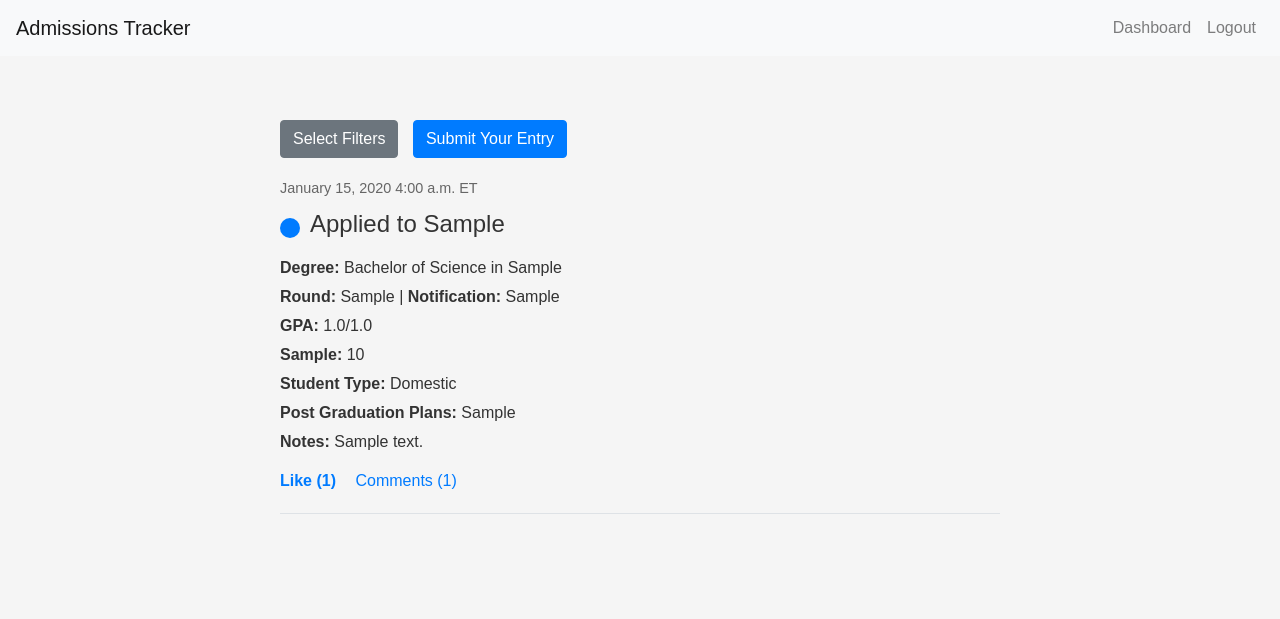
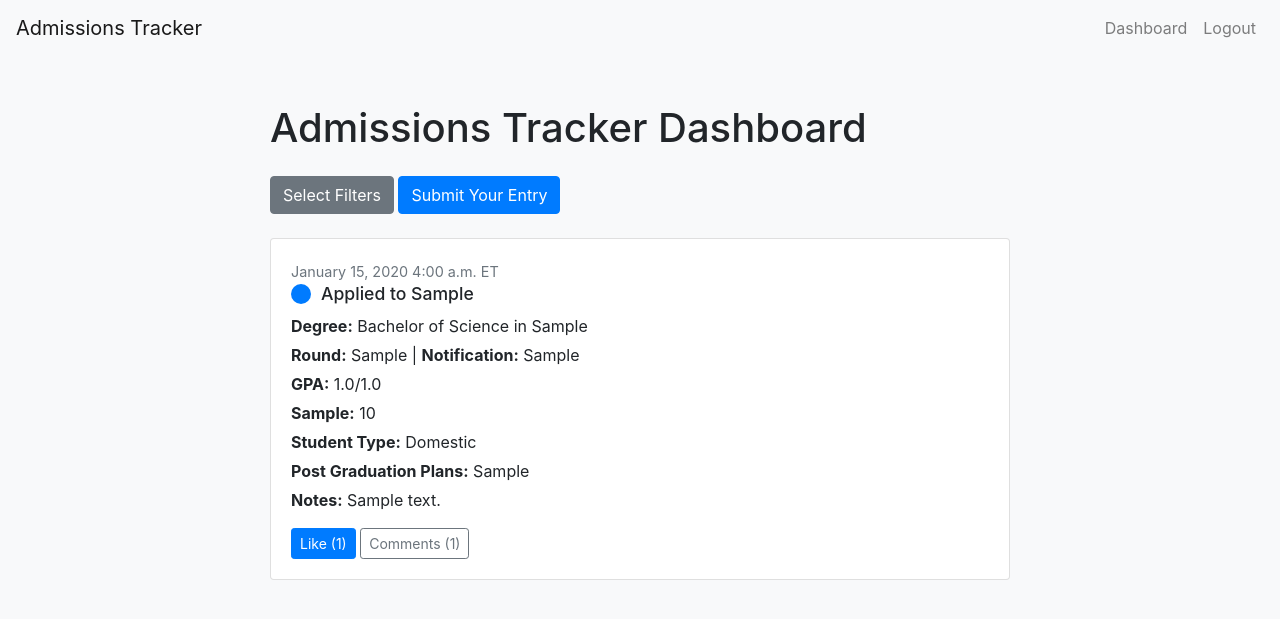
Before and after one commit to vinayk94/admissions_tracker, a Django app: page / in a window 1280 px wide. Shown: the top 619 px of the page. Run offline with Django 5.2, Linux system fonts and the light colour scheme; a user stored in the database is signed in; tables that the repository leaves empty hold one stand-in row (values such as "Sample post"); some libraries are stand-ins or nearby versions.

Commit message:
fixed color and post aesthetics

```diff
--- a/static/css/styles.css
+++ b/static/css/styles.css
@@ -1,64 +1,17 @@
 body {
-    font-family: Arial, sans-serif;
-    background-color: #f5f5f5;
-    color: #333;
+    background-color: #f8f9fa;
 }
 
 .container {
     max-width: 800px;
-    margin: 0 auto;
-    padding: 20px;
-}
-
-.action-buttons {
-    margin-bottom: 20px;
-}
-
-.action-buttons button {
-    margin-right: 10px;
-}
-
-#filters-container, #form-container {
-    margin-top: 20px;
-    padding: 15px;
-    background-color: #f8f9fa;
-    border-radius: 5px;
-    border: 1px solid #dee2e6;
-}
-
-.toggleable-content {
-    display: none;
-    border: 1px solid #ccc;
-    padding: 10px;
-    margin-top: 10px;
-    background-color: #f9f9f9;
-}
-
-
-
-#filters-container select, #form-container input, #form-container select, #form-container textarea {
-    width: 100%;
-    padding: 8px;
-    margin: 5px 0;
-    border: 1px solid #ced4da;
-    border-radius: 4px;
 }
 
 .timeline-item {
-    margin-bottom: 20px;
-    border-bottom: 1px solid #dee2e6;
-    padding-bottom: 20px;
+    transition: box-shadow 0.3s ease-in-out;
 }
 
-.timeline-content {
-    position: relative;
-}
-
-.post-date {
-    font-size: 0.9em;
-    color: #666;
-    margin-bottom: 10px;
-    display: block;
+.timeline-item:hover {
+    box-shadow: 0 0.5rem 1rem rgba(0, 0, 0, 0.15);
 }
 
 .post-header {
@@ -73,93 +26,82 @@ body {
     height: 20px;
     border-radius: 50%;
     margin-right: 10px;
+    flex-shrink: 0;
 }
 
-.status-indicator.applied { background-color: #007bff; }
-.status-indicator.accepted { background-color: #28a745; }
-.status-indicator.rejected { background-color: #dc3545; }
-.status-indicator.waitlisted { background-color: #ffc107; }
-.status-indicator.interview { background-color: #17a2b8; }
-
-.post-details p {
-    margin-bottom: 5px;
+.post-header h4 {
+    margin: 0;
+    font-size: 1.1rem;
 }
 
-.post-details strong {
+.status-indicator.applied { background-color: #007bff; } /* Blue: Neutral, in-progress */
+.status-indicator.applying { background-color: #6610f2; } /* Purple: Active, ongoing */
+.status-indicator.accepted { background-color: #28a745; } /* Green: Positive outcome */
+.status-indicator.accepted_from_waitlist { background-color: #20c997; } /* Teal Green: Positive, but conditional */
+.status-indicator.rejected { background-color: #dc3545; } /* Red: Negative outcome */
+.status-indicator.rejected_from_waitlist { background-color: #fd7e14; } /* Orange: Conditional rejection */
+.status-indicator.waitlisted { background-color: #ffc107; } /* Yellow: Caution, still waiting */
+.status-indicator.interview { background-color: #17a2b8; } /* Teal: Positive, in-progress */
+.status-indicator.enrolled { background-color: #6f42c1; } /* Dark Purple: Final positive outcome */
+.status-indicator.question { background-color: #ffdd57; } /* Yellow: Caution, question or query */
+.status-indicator.notes { background-color: #6c757d; } /* Gray: Neutral, information */
+
+.post-date {
+    font-size: 0.9rem;
+}
+
+.like-btn.liked {
+    background-color: #007bff;
+    color: white;
+}
+
+.comment {
+    background-color: #f1f3f5;
+    border-radius: 0.25rem;
+    padding: 0.5rem;
+    margin-bottom: 0.5rem;
+}
+
+.delete-comment {
+    padding: 0.25rem 0.5rem;
+    font-size: 0.75rem;
+}
+
+#filters-container, #form-container {
+    background-color: #ffffff;
+    border: 1px solid #dee2e6;
+    border-radius: 0.25rem;
+    padding: 1rem;
+}
+
+/* Add some spacing between form fields */
+#admission-form p {
+    margin-bottom: 15px;
+}
+
+/* Style form labels */
+#admission-form label {
     font-weight: bold;
 }
 
-.timeline-footer {
-    margin-top: 15px;
-}
-
-.timeline-footer a {
-    margin-right: 15px;
-    color: #007bff;
-    text-decoration: none;
-}
-
-.comment-form textarea {
-    width: 100%;
-    margin-bottom: 10px;
-}
-
-.liked {
-    color: #007bff;
-    font-weight: bold;
-}
-
-.form-check {
-    margin-bottom: 15px;
-}
-
-.form-text {
-    font-size: 0.875em;
-    color: #6c757d;
-}
-
-.btn-primary {
-    background-color: #007bff;
-    border-color: #007bff;
-}
-
-.btn-primary:hover {
-    background-color: #0056b3;
-    border-color: #0056b3;
-}
-
-.toggleable-content {
-    display: none;
-    border: 1px solid #ccc;
-    padding: 10px;
-    margin-top: 10px;
-    background-color: #f9f9f9;
-}
-
-.toggleable-content.visible {
-    display: block !important;
-}
-
-#filters-container, #form-container {
-    margin-top: 20px;
-    padding: 15px;
-    background-color: #f8f9fa;
-    border-radius: 5px;
-    border: 1px solid #dee2e6;
-}
-
-#filters-container select, #form-container input, #form-container select, #form-container textarea {
+/* Style form inputs and selects */
+#admission-form input[type="text"],
+#admission-form input[type="number"],
+#admission-form input[type="email"],
+#admission-form select,
+#admission-form textarea {
     width: 100%;
     padding: 8px;
-    margin: 5px 0;
     border: 1px solid #ced4da;
     border-radius: 4px;
 }
 
-.toggleable-content {
-    display: none;
+/* Style the submit button */
+#admission-form button[type="submit"] {
+    margin-top: 10px;
 }
 
-.toggleable-content.visible {
-    display: block;
+/* Add some spacing in the post details */
+.post-details p {
+    margin-bottom: 5px;
 }
--- a/static/js/main.js
+++ b/static/js/main.js
@@ -85,11 +85,10 @@ document.addEventListener('DOMContentLoaded', function() {
                     const commentsList = this.closest('.comments-section').querySelector('.comments-list');
                     const newComment = document.createElement('div');
                     newComment.className = 'comment';
-                    newComment.dataset.commentId = data.comment_id;
                     newComment.innerHTML = `
                         <strong>${data.comment_user}</strong> (${data.comment_date}):
                         ${data.comment_content}
-                        <button class="delete-comment" data-comment-id="${data.comment_id}">
+                        <button class="btn btn-sm btn-danger delete-comment float-right" data-comment-id="${data.comment_id}">
                             <i class="fas fa-trash-alt"></i>
                         </button>
                     `;
--- a/tracker/templates/tracker/admission_dashboard.html
+++ b/tracker/templates/tracker/admission_dashboard.html
@@ -1,17 +1,20 @@
 {% extends 'tracker/base.html' %}
 {% load static %}
+{% load custom_filters %}
+
 
 {% block content %}
 <div class="container">
     <div class="row">
         <div class="col-md-12">
-            <div class="action-buttons">
+            <h1 class="mt-4 mb-4">Admissions Tracker Dashboard</h1>
+            <div class="action-buttons mb-4">
                 <button id="toggle-filters" class="btn btn-secondary">Select Filters</button>
                 <button id="toggle-form" class="btn btn-primary">Submit Your Entry</button>
             </div>
-            <div id="filters-container" class="toggleable-content">
+            <div id="filters-container" class="toggleable-content mb-4" style="display: none;">
                 <form method="get">
-                    <select name="sort" id="sort-select" onchange="this.form.submit()">
+                    <select name="sort" id="sort-select" class="form-control" onchange="this.form.submit()">
                         <option value="-created_at" {% if request.GET.sort == '-created_at' %}selected{% endif %}>Recent Entry</option>
                         <option value="-updated_at" {% if request.GET.sort == '-updated_at' %}selected{% endif %}>Recent Activity</option>
                         <option value="-test_score" {% if request.GET.sort == '-test_score' %}selected{% endif %}>Test Score (High to Low)</option>
@@ -19,29 +22,10 @@
                     </select>
                 </form>
             </div>
-            <div id="form-container" class="toggleable-content">
+            <div id="form-container" class="toggleable-content mb-4" style="display: none;">
                 <form method="post">
                     {% csrf_token %}
-                    {% if form.non_field_errors %}
-                        <div class="alert alert-danger">
-                            {% for error in form.non_field_errors %}
-                                {{ error }}
-                            {% endfor %}
-                        </div>
-                    {% endif %}
-                    {% for field in form %}
-                        <div class="form-group">
-                            {{ field.label_tag }}
-                            {{ field }}
-                            {% if field.errors %}
-                                <div class="alert alert-danger">
-                                    {% for error in field.errors %}
-                                        {{ error }}
-                                    {% endfor %}
-                                </div>
-                            {% endif %}
-                        </div>
-                    {% endfor %}
+                    {{ form.as_p }}
                     <button type="submit" class="btn btn-primary">Submit</button>
                 </form>
             </div>
@@ -51,11 +35,12 @@
         <div class="col-md-12">
             <div class="timeline">
                 {% for post in posts %}
-                <div class="timeline-item">
+                <div class="timeline-item card mb-4">
+                    <div class="card-body">
                         <div class="timeline-content">
-                        <span class="post-date">{{ post.created_at|date:"F d, Y g:i a" }} ET</span>
+                            <span class="post-date text-muted">{{ post.created_at|date:"F d, Y g:i a" }} ET</span>
                             <div class="post-header">
-                            <span class="status-indicator {{ post.status|lower }}"></span>
+                                <span class="status-indicator {{ post.status|lower|replace_spaces }}"></span>
                                 <h4>{{ post.get_status_display }} to {{ post.university }}</h4>
                             </div>
                             <div class="post-details">
@@ -67,26 +52,28 @@
                                 {% if post.post_grad_plans %}<p><strong>Post Graduation Plans:</strong> {{ post.post_grad_plans }}</p>{% endif %}
                                 {% if post.notes %}<p><strong>Notes:</strong> {{ post.notes }}</p>{% endif %}
                             </div>
-                        <div class="timeline-footer">
-                            <a href="#" class="like-btn {% if user in post.likes.all %}liked{% endif %}" data-post-id="{{ post.id }}" data-authenticated="{{ user.is_authenticated|yesno:"true,false" }}">
+                            <div class="timeline-footer mt-3">
+                                <button class="btn btn-sm btn-outline-primary like-btn {% if user in post.likes.all %}liked{% endif %}" data-post-id="{{ post.id }}" data-authenticated="{{ user.is_authenticated|yesno:"true,false" }}">
                                     Like ({{ post.likes.count }})
-                            </a>
-                            <a href="#" class="comment-btn" data-post-id="{{ post.id }}">Comments ({{ post.comments.count }})</a>
-                            <div class="comments-section" data-post-id="{{ post.id }}" style="display: none;">
+                                </button>
+                                <button class="btn btn-sm btn-outline-secondary comment-btn" data-post-id="{{ post.id }}">
+                                    Comments ({{ post.comments.count }})
+                                </button>
+                                <div class="comments-section mt-3" data-post-id="{{ post.id }}" style="display: none;">
                                     <div class="comments-list">
                                         {% for comment in post.comments.all %}
-                                    <div class="comment" data-comment-id="{{ comment.id }}">
+                                        <div class="comment">
                                             <strong>{{ comment.user.get_display_name }}</strong> ({{ comment.created_at|date:"F d, Y g:i a" }}):
                                             {{ comment.content }}
                                             {% if user == comment.user %}
-                                        <button class="delete-comment" data-comment-id="{{ comment.id }}">
+                                            <button class="btn btn-sm btn-danger delete-comment float-right" data-comment-id="{{ comment.id }}">
                                                 <i class="fas fa-trash-alt"></i>
                                             </button>
                                             {% endif %}
                                         </div>
                                         {% endfor %}
                                     </div>
-                                <div class="comment-form-container">
+                                    <div class="comment-form-container mt-3">
                                         {% if user.is_authenticated %}
                                         <form class="comment-form" data-post-id="{{ post.id }}">
                                             {% csrf_token %}
@@ -96,6 +83,7 @@
                                         {% else %}
                                         <p>Please <a href="{% url 'login' %}?next={{ request.path }}">log in</a> to add a comment.</p>
                                         {% endif %}
+                                    </div>
                                 </div>
                             </div>
                         </div>
--- a/tracker/templates/tracker/base.html
+++ b/tracker/templates/tracker/base.html
@@ -6,6 +6,7 @@
     <meta name="viewport" content="width=device-width, initial-scale=1.0">
     <title>{% block title %}Admissions Tracker{% endblock %}</title>
     <link rel="stylesheet" href="https://stackpath.bootstrapcdn.com/bootstrap/4.5.2/css/bootstrap.min.css">
+    <link href="https://fonts.googleapis.com/css2?family=Roboto:wght@300;400;700&display=swap" rel="stylesheet">
     <link rel="stylesheet" href="https://cdnjs.cloudflare.com/ajax/libs/font-awesome/5.15.3/css/all.min.css">
     <link rel="stylesheet" href="{% static 'css/styles.css' %}">
 </head>
--- /dev/null
+++ b/tracker/templatetags/custom_filters.py
@@ -0,0 +1,7 @@
+from django import template
+
+register = template.Library()
+
+@register.filter
+def replace_spaces(value):
+    return value.replace(' ', '_')
```
Also changed, not shown: tracker/templatetags/__init__.py (added). Lines whose indentation alone changed are shown as unchanged.
